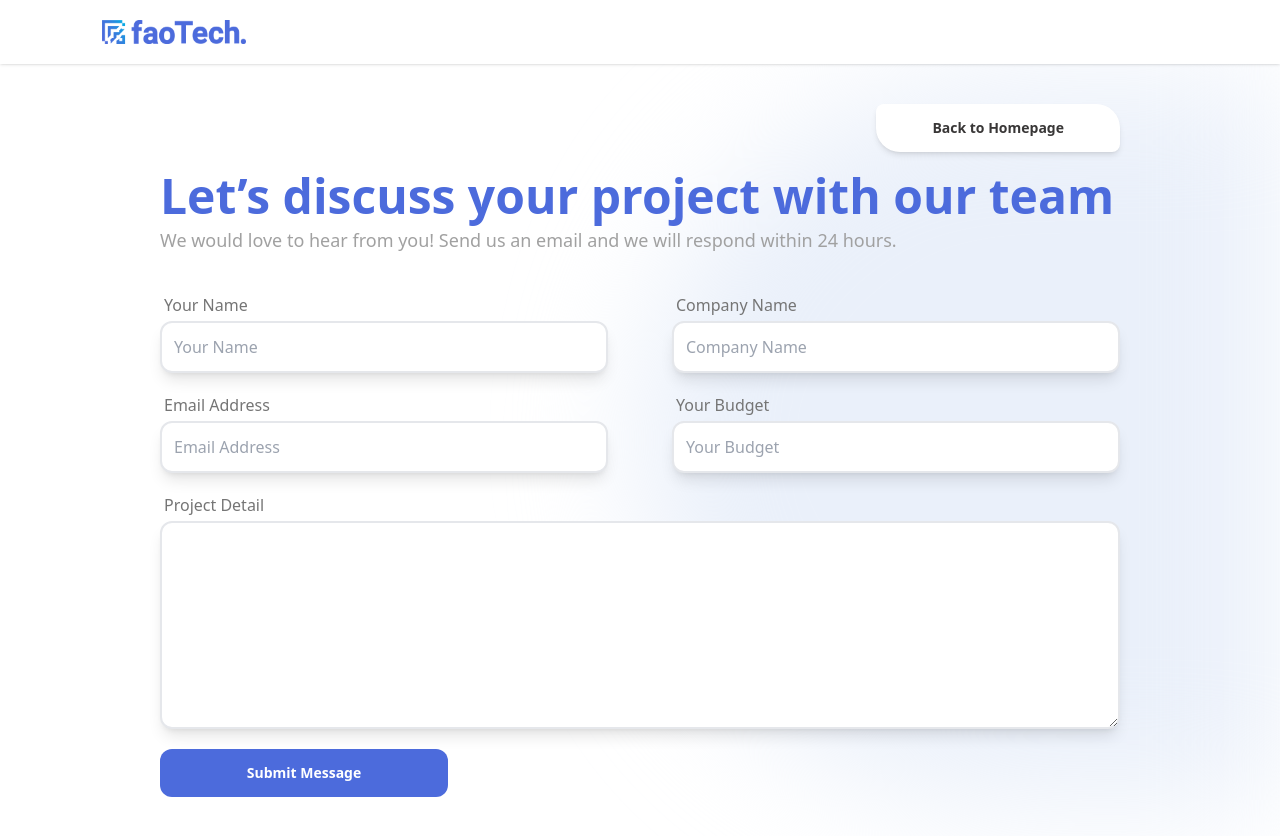
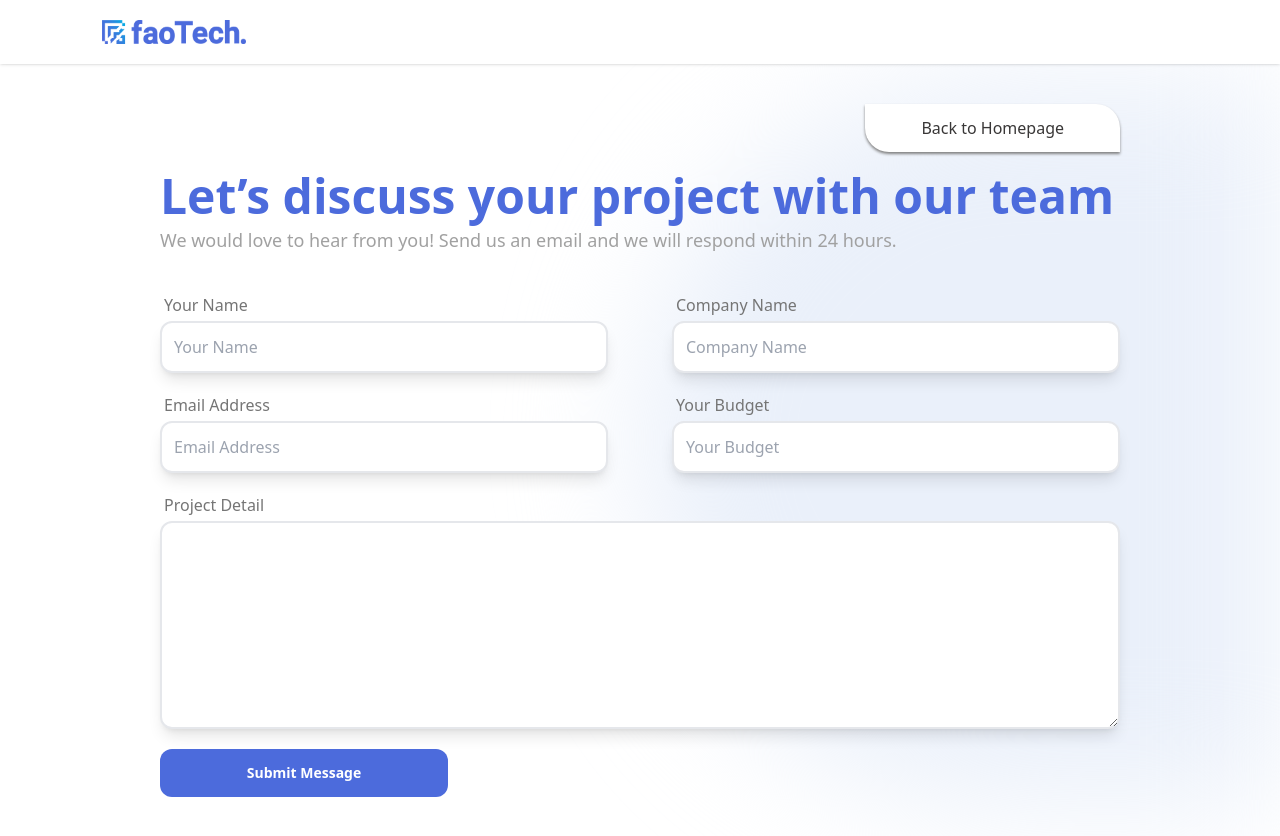
Before and after one commit to fao30/faotech-frontend, a React (Create React App) app: page /#/contact in a window 1280 px wide. Shown: the top 836 px of the page. Built offline with nearby package versions, Linux system fonts and the light colour scheme.

Commit message:
button adjusted

```diff
--- a/src/custom.css
+++ b/src/custom.css
@@ -1,3 +1,3 @@
-.title-shadow {
-  text-shadow: 0px 0.25px 1px gray;
+.button-shadow {
+  box-shadow: 0px 2px 3px gray;
 }
--- a/src/pages/Contact/Contact.js
+++ b/src/pages/Contact/Contact.js
@@ -2,6 +2,7 @@ import { useNavigate } from "react-router-dom";
 import { Icon } from "@iconify/react";
 import FormContact from "./components/FormContact";
 import { motion } from "framer-motion";
+import "../../custom.css";
 
 const Contact = () => {
   const navigate = useNavigate();
@@ -11,7 +12,7 @@ const Contact = () => {
       <div className="flex justify-end mt-10 z-20 xl:w-[60rem] xl:mx-auto ">
         {/* Button Back to Homepage */}
         <button
-          class="btn hover:bg-[#4C6BDC] border-none normal-case relative inline-flex items-center px-[3.5rem] py-[0.75rem] overflow-hidden  text-[#393737] shadow-md hover:text-white rounded-tr-3xl rounded-bl-3xl bg-[#FFFFFF] group"
+          class=" font-medium hover:bg-[#4C6BDC] border-none normal-case relative inline-flex items-center px-[3.5rem] py-[0.75rem] overflow-hidden  text-[#393737] shadow-[0_2px_3px_gray] hover:text-white rounded-tr-3xl rounded-bl-3xl bg-[#FFFFFF] group"
           onClick={() => navigate("/")}
         >
           <span class="absolute right-0 flex items-center justify-start  w-10 h-10 duration-300 transform translate-x-full group-hover:-translate-x-4 ease">
```
